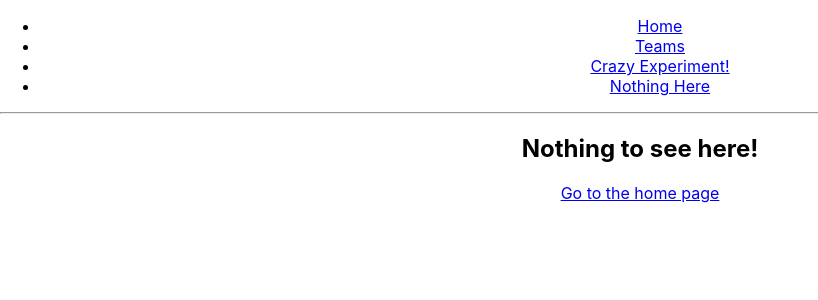
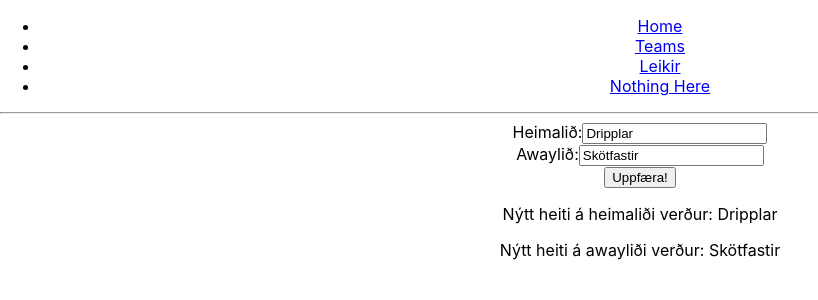
Before and after one commit to dbg14hi/vef2-2024-cra-daemi, a React (Create React App) app: page /leik/1 in a window 1280 px wide. Shown: the top 300 px of the page, without its empty margins (0-818 px from the left). Built offline with nearby package versions, Linux system fonts and the light colour scheme.

Commit message:
somethings
dd

```diff
--- a/src/App.tsx
+++ b/src/App.tsx
@@ -5,6 +5,8 @@ import { NotFound } from "./pages/NotFound";
 import { Home } from "./pages/Home";
 import { Layout } from "./components/Layout/Layout";
 import { Experiment } from "./pages/Experiment";
+import { Leikir } from "./pages/Leikir";
+import { Leik } from "./pages/Leik";
 import { Teams } from "./pages/Teams";
 import { Team } from "./pages/Team";
 
@@ -16,6 +18,8 @@ function App() {
           <Route index element={<Home />} />
           <Route path="teams" element={<Teams />} />
           <Route path="teams/:id" element={<Team  />} />
+          <Route path="leikir" element={<Leikir  />} />
+          <Route path="leik/:id" element={<Leik  />} />
           <Route path="experiment" element={<Experiment />} />
           <Route path="*" element={<NotFound />} />
         </Route>
--- a/src/components/Layout/Layout.tsx
+++ b/src/components/Layout/Layout.tsx
@@ -14,7 +14,7 @@ export function Layout() {
             <Link to="/teams">Teams</Link>
           </li>
           <li>
-            <Link to="/experiment">Crazy Experiment!</Link>
+            <Link to="/Leikir">Leikir</Link>
           </li>
           <li>
             <Link to="/nothing-here">Nothing Here</Link>
--- a/src/pages/Experiment.tsx
+++ b/src/pages/Experiment.tsx
@@ -1,5 +1,6 @@
 import { Container } from "../components/Container/Container";
 import { Person } from "../components/person/Person";
+import { Link } from "react-router-dom";
 
 export function Experiment() {
   return (
@@ -17,12 +18,11 @@ export function Experiment() {
 
         <Container>
           <div>asdf</div>
-          <div>asdf</div>
-          <div>asdf</div>
-          <div>asdf</div>
-          <div>asdf</div>
         </Container>
       </Container>
+      <p>
+        <Link to="/">Go to the home page</Link>
+      </p>
     </div>
   );
 }
--- a/src/pages/Home.tsx
+++ b/src/pages/Home.tsx
@@ -2,7 +2,7 @@ export function Home() {
   return (
     <div>
       <h2>Home</h2>
-      <p>Hi welcome to my blog!</p>
+      <p>Verkefni 4 :)</p>
     </div>
   );
 }
--- /dev/null
+++ b/src/pages/Leik.tsx
@@ -0,0 +1,70 @@
+import { useState } from "react";
+import { useParams } from "react-router-dom";
+import { game as TeamType } from "../types";
+
+// TODO þetta þarf að sækja úr vefþjónustu
+const GAME: TeamType = { id: 1, hometeam: 'Dripplar', awayteam: 'Skötfastir', description: 'test description' }
+
+export function Leik() {
+  const params = useParams();
+  const id = params.id;
+
+  // TODO gera að state
+  const description = 'foo';
+  const [name, setName] = useState<string>(GAME.hometeam)
+  const [awayName, setAwayName] = useState<string>(GAME.awayteam)
+  const [errors, setErrors] = useState(null)
+
+
+
+  const onTeamNameChange = (e: any) => {
+    console.log(e.target.value);
+    setName(e.target.value)
+  }
+  const onTeamNameChange2 = (e: any) => {
+    console.log(e.target.value);
+    setAwayName(e.target.value)
+  }
+
+  const onFormSubmit = async (e: React.FormEvent<HTMLFormElement>) => {
+    e.preventDefault();
+
+    console.log('submitta', name);
+
+    // Uppfæra team í gegnum API með því að senda gegnum fetch
+
+    const response = await fetch(`http://localhost:4000/teams/${id}`, {
+      body: JSON.stringify({
+        name,
+        description
+      }),
+      method: 'PATCH'
+    })
+
+    if (response.status === 400) {
+      // Upp kom villa! birta villuskilaboð
+      setErrors(await response.json())
+    }
+  }
+
+
+
+  return (
+    <>
+      <form onSubmit={onFormSubmit}>
+        <div>
+          <label>Heimalið:</label>
+          <input type="text" onChange={onTeamNameChange} value={name} />
+        </div>
+        <div>
+          <label>Awaylið:</label>
+          <input type="text" onChange={onTeamNameChange2} value={awayName} />
+        </div>
+        <button>Uppfæra!</button>
+      </form>
+      {errors && (<p>Villur við að uppfæra lið: {JSON.stringify(errors)}</p>)}
+      <p>Nýtt heiti á heimaliði verður: {name}</p>
+      <p>Nýtt heiti á awayliði verður: {awayName}</p>
+    </>
+  )
+}
--- /dev/null
+++ b/src/pages/Leikir.tsx
@@ -0,0 +1,38 @@
+import { Link } from "react-router-dom";
+import { useEffect, useState } from "react";
+import { game } from "../types";
+
+
+export function Leikir() {
+    const [games, setGames] = useState<Array<game>>([{ id: 1, hometeam: 'Dripplar', awayteam: 'Skötfastir'}])
+
+  useEffect(() => {
+    async function fetchData() {
+      const response = await fetch('http://localhost:4000/games');
+
+      // Engin localhost:4000/games hjá mer með leikir.
+
+      const gamesJson = await response.json();
+
+      setGames(gamesJson)
+    }
+    fetchData()
+  }, [])
+
+  return (
+    <div>
+      <h2>Games</h2>
+      <p>Here are the games:</p>
+      <ul>
+        {games.map((game) => {
+          return (
+            <li key={game.id}><Link to={`/Leik/${game.id}`}>{game.hometeam}-{game.awayteam}</Link></li>
+          )
+        })}
+      </ul>
+      <p>
+        <Link to="/">Go to the home page</Link>
+      </p>
+    </div>
+  );
+}
--- a/src/pages/Teams.tsx
+++ b/src/pages/Teams.tsx
@@ -15,7 +15,7 @@ export function Teams() {
     async function fetchData() {
       const response = await fetch('http://localhost:4000/teams');
 
-      // await sleep(4000)
+      // Engin localhost:4000/teams hjá mer með liði.
 
       const teamsJson = await response.json();
 
@@ -35,6 +35,9 @@ export function Teams() {
           )
         })}
       </ul>
+      <p>
+        <Link to="/">Go to the home page</Link>
+      </p>
     </div>
   );
 }
```
Also changed, not shown: src/pages/teams.json (added, +20 -0 lines), src/types.ts (+7 -0 lines).
